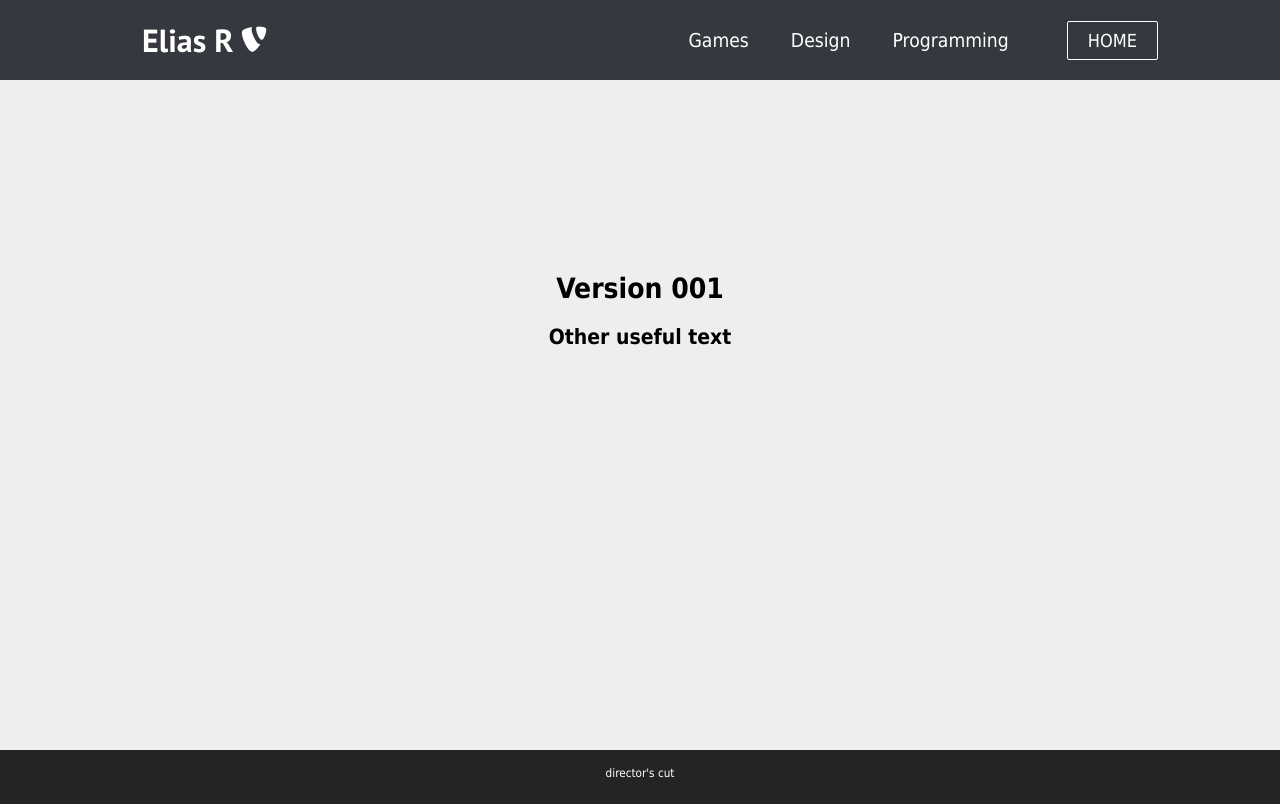
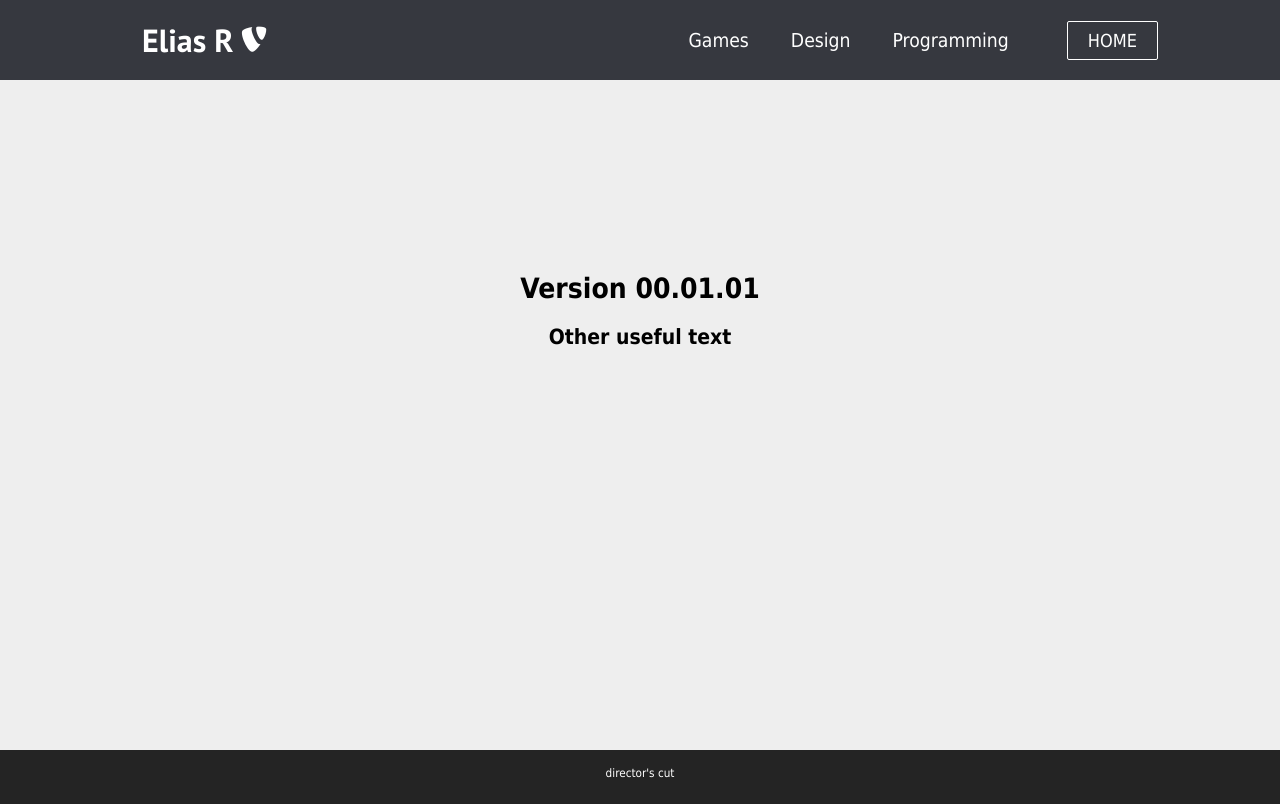
Before and after one commit to Interpied/website, a React (Create React App) app: page /misc in a window 1280 px wide. Built offline with nearby package versions, Linux system fonts and the light colour scheme.

Commit message:
version change, redirect

```diff
--- a/src/components/pages/Misc.js
+++ b/src/components/pages/Misc.js
@@ -5,7 +5,7 @@ function Misc() {
   return (
     <>
       <div className='miscPage'>
-        <h1>Version 001</h1>
+        <h1>Version 00.01.01</h1>
         <h2>Other useful text</h2>
       </div>
     </>
```
Also changed, not shown: 1 other file (tests, documents, lock files or other folders).
